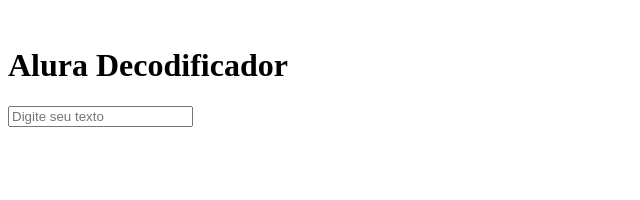
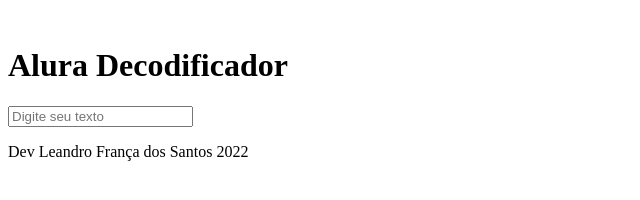
Before and after one commit to leoboy82/decodificador, a plain HTML site: page index.html in a window 1280 px wide. Shown: the whole page, without its empty margins (0-640 px from the left). Drawn offline with Linux system fonts and the light colour scheme.

Commit message:
criei o futer

```diff
--- a/index.html
+++ b/index.html
@@ -13,5 +13,8 @@
     <h1>Alura Decodificador</h1>
     <label for="texto"></label>
     <input type="text" id="texto" placeholder="Digite seu texto">
+    <footer>
+        <p>Dev Leandro França dos Santos 2022</p>
+    </footer>
 </body>
 </html>
```
